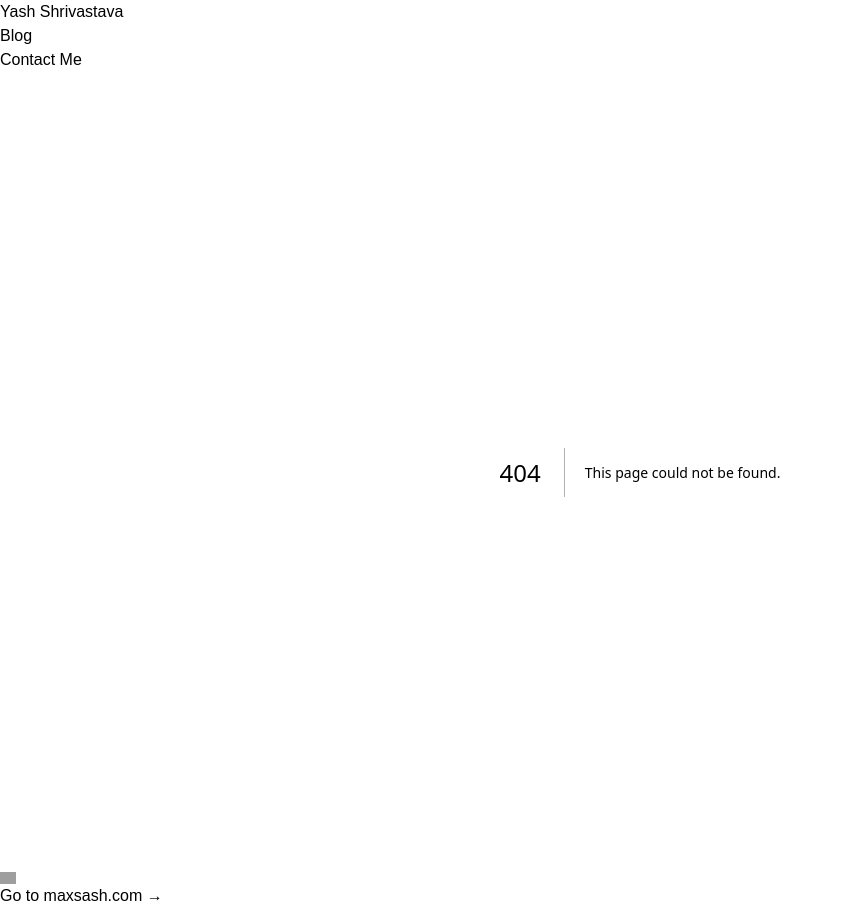
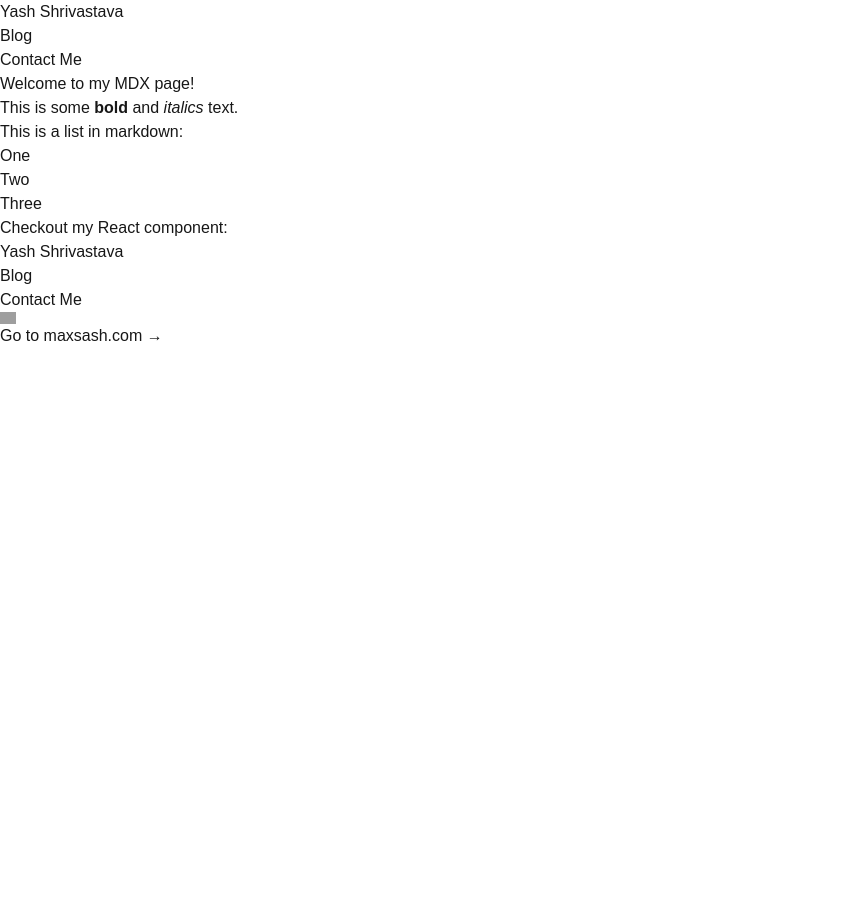
Before and after one commit to Maxsash/yash-web, a Next.js app: page /blog in a window 1280 px wide. Before the commit this address had no page. Shown: the whole page, without its empty margins (0-843 px from the left). After the commit the page ends 800 px from the top, so only its background shows below. Built offline with nearby package versions, Linux system fonts and the light colour scheme; grey boxes are pictures that could not be loaded.

Commit message:
Basics of MDX rendering

```diff
--- /dev/null
+++ b/mdx-components.js
@@ -0,0 +1,5 @@
+export function useMDXComponents(components) {
+  return {
+    ...components,
+  };
+}
--- a/next.config.mjs
+++ b/next.config.mjs
@@ -1,4 +1,15 @@
+import createMDX from "@next/mdx";
+
 /** @type {import('next').NextConfig} */
-const nextConfig = {};
+const nextConfig = {
+  // Configure `pageExtensions` to include markdown and MDX files
+  pageExtensions: ["js", "jsx", "md", "mdx", "ts", "tsx"],
+  // Optionally, add any other Next.js config below
+};
 
-export default nextConfig;
+const withMDX = createMDX({
+  // Add markdown plugins here, as desired
+});
+
+// Merge MDX config with Next.js config
+export default withMDX(nextConfig);
--- /dev/null
+++ b/src/app/blog/page.mdx
@@ -0,0 +1,15 @@
+import Header from "@/components/Header";
+
+# Welcome to my MDX page!
+
+This is some **bold** and _italics_ text.
+
+This is a list in markdown:
+
+- One
+- Two
+- Three
+
+Checkout my React component:
+
+<Header />
--- a/src/app/layout.js
+++ b/src/app/layout.js
@@ -25,8 +25,9 @@ export default function RootLayout({ children }) {
       <body
         className={`${geistSans.variable} ${geistMono.variable} antialiased`}
       >
-        <div className="grid grid-rows-[20px_1fr_20px] items-center justify-items-left min-h-screen pt-4 pb-4 gap-16 font-[family-name:var(--font-geist-sans)]">
-          <Header /> {children}
+        <div className="flex flex-col min-h-screen pt-4 pb-4 font-[family-name:var(--font-geist-sans)]">
+          <Header />
+          <main className="flex-grow">{children}</main>
           <Footer />
         </div>
       </body>
```
Also changed, not shown: package.json (+7 -5 lines), 1 other file (tests, documents, lock files or other folders).
